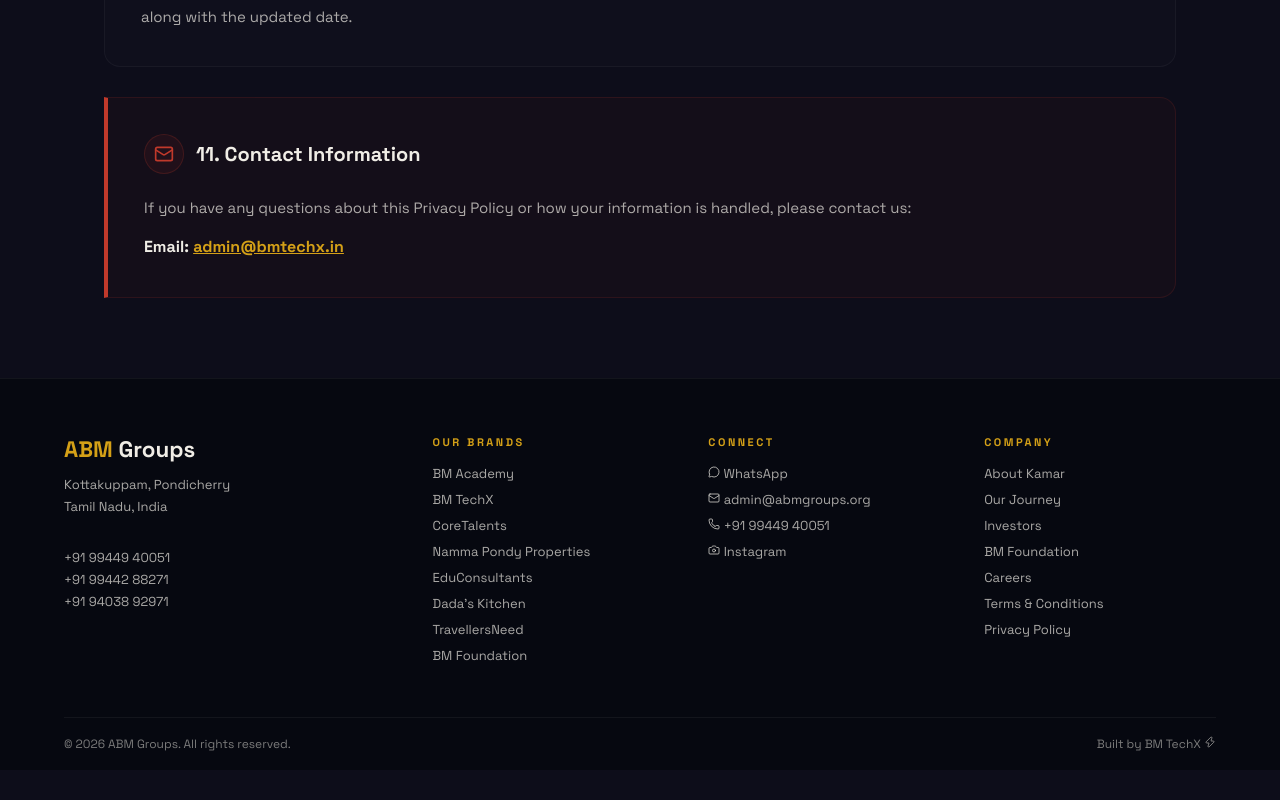
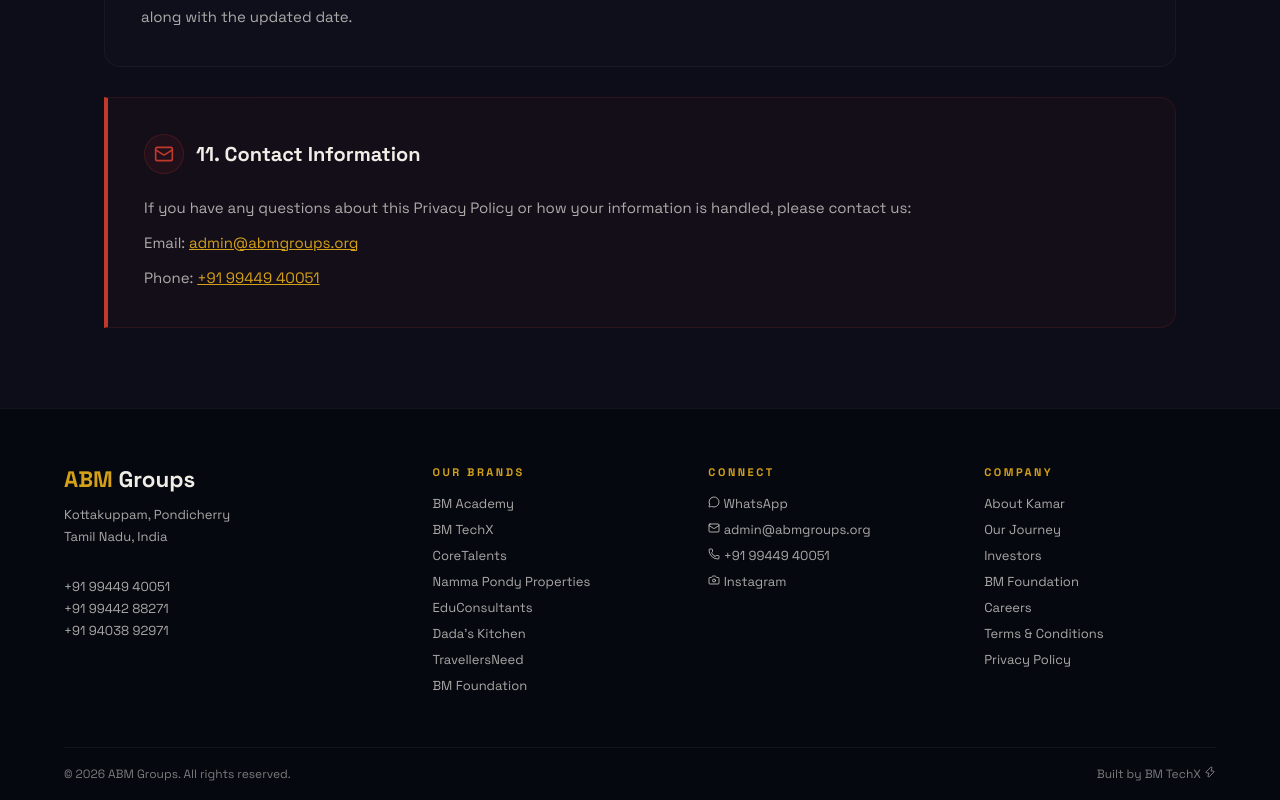
Before and after one commit to BM-ACADEMY/AbmGroups-2, a React (Vite) app in the folder client/: page /privacy-policy in a window 1280 px wide. Shown: the part 4051-4851 px from the top of the page. Before the commit the page ends 4821 px from the top, so only its background shows below. Built offline with nearby package versions, Linux system fonts and the light colour scheme; a web font is replaced by a local one.

Commit message:
contact info updated

```diff
--- a/client/src/components/Privacy.jsx
+++ b/client/src/components/Privacy.jsx
@@ -383,10 +383,13 @@
                   </div>
                   <h2 style={{ fontSize: '20px', fontWeight: '700', color: '#F0EDE6' }}>11. Contact Information</h2>
                 </div>
-                <div style={{ color: 'rgba(240,237,230,0.7)', fontSize: '15px', lineHeight: '1.8', display: 'flex', flexDirection: 'column', gap: '12px' }}>
+                <div style={{ color: 'rgba(240,237,230,0.7)', fontSize: '15px', lineHeight: '1.8', display: 'flex', flexDirection: 'column', gap: '8px' }}>
                   <p>If you have any questions about this Privacy Policy or how your information is handled, please contact us:</p>
-                  <p style={{ fontWeight: '700', fontSize: '16px', color: '#F0EDE6' }}>
-                    Email: <a href="mailto:admin@bmtechx.in" style={{ color: '#D4A017', textDecoration: 'underline' }}>admin@bmtechx.in</a>
+                  <p style={{ margin: 0 }}>
+                    Email: <a href="mailto:admin@abmgroups.org" style={{ color: '#D4A017', textDecoration: 'underline' }}>admin@abmgroups.org</a>
+                  </p>
+                  <p style={{ margin: 0 }}>
+                    Phone: <a href="tel:+919944940051" style={{ color: '#D4A017', textDecoration: 'underline' }}>+91 99449 40051</a>
                   </p>
                 </div>
               </section>
--- a/client/src/components/Terms.jsx
+++ b/client/src/components/Terms.jsx
@@ -415,6 +415,12 @@
                   <p style={{ color: '#D4A017', fontWeight: '500', margin: 0 }}>
                     📍 Puducherry, India
                   </p>
+                  <p style={{ margin: 0 }}>
+                    Email: <a href="mailto:admin@abmgroups.org" style={{ color: '#D4A017', textDecoration: 'underline' }}>admin@abmgroups.org</a>
+                  </p>
+                  <p style={{ margin: 0 }}>
+                    Phone: <a href="tel:+919944940051" style={{ color: '#D4A017', textDecoration: 'underline' }}>+91 99449 40051</a>
+                  </p>
                 </div>
               </section>
 
```
